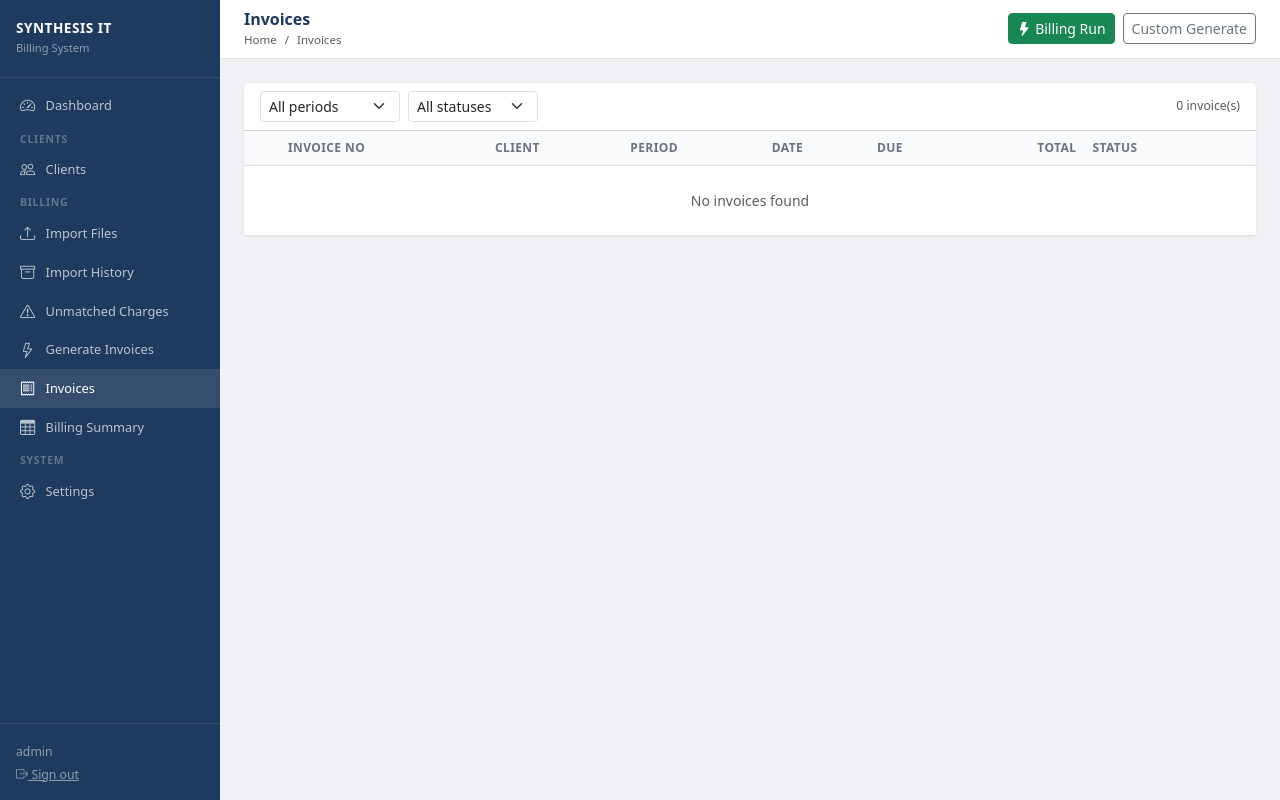
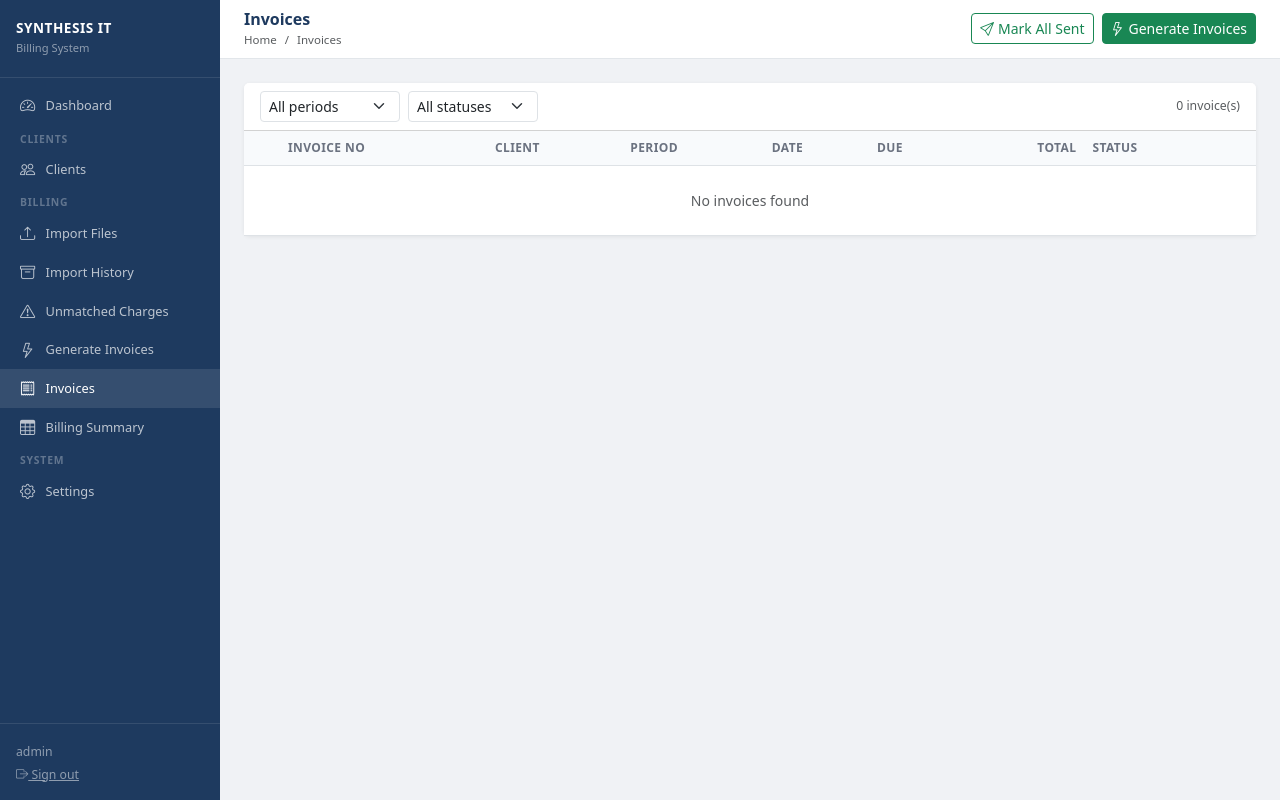
Before and after one commit to andrewdunn358-dev/cdrs, a Flask app: page /invoices in a window 1280 px wide. Run offline with Flask 3, Linux system fonts and the light colour scheme; a user stored in the database is signed in.

Commit message:
Latest updates

```diff
--- a/app.py
+++ b/app.py
@@ -713,6 +713,21 @@ def invoice_detail(id):
     inv = db.get_or_404(Invoice, id)
     return render_template('invoices/detail.html', invoice=inv, settings=get_settings())
 
+@app.route('/invoices/mark-all-sent', methods=['POST'])
+@login_required
+def invoices_mark_all_sent():
+    period = request.form.get('period', '')
+    q = Invoice.query.filter_by(status='draft')
+    if period:
+        q = q.filter_by(billing_period=period)
+    updated = 0
+    for inv in q.all():
+        inv.status = 'sent'
+        updated += 1
+    db.session.commit()
+    flash(f'Marked {updated} invoice(s) as sent.', 'success')
+    return redirect(url_for('invoices', period=period))
+
 @app.route('/invoices/<int:id>/mark-sent', methods=['POST'])
 @login_required
 def invoice_mark_sent(id):
--- a/templates/invoices/list.html
+++ b/templates/invoices/list.html
@@ -2,11 +2,12 @@
 {% block title %}Invoices{% endblock %}
 {% block page_title %}Invoices{% endblock %}
 {% block topbar_actions %}
-  <form method="POST" action="{{ url_for("billing_run") }}" class="d-inline"
-        onsubmit="return confirm('Run billing for the most recent period? This will generate invoices for all 48 clients.')">
-    <button class="btn btn-sm btn-success"><i class="bi bi-lightning-fill me-1"></i>Billing Run</button>
+  <form method="POST" action="{{ url_for("invoices_mark_all_sent") }}" class="d-inline"
+        onsubmit="return confirm('Mark all draft invoices as sent?')">
+    {% if selected_period %}<input type="hidden" name="period" value="{{ selected_period }}">{% endif %}
+    <button class="btn btn-sm btn-outline-success"><i class="bi bi-send me-1"></i>Mark All Sent</button>
   </form>
-  <a href="{{ url_for("invoice_generate") }}" class="btn btn-sm btn-outline-secondary">Custom Generate</a>
+  <a href="{{ url_for("invoice_generate") }}" class="btn btn-sm btn-success"><i class="bi bi-lightning me-1"></i>Generate Invoices</a>
 {% endblock %}
 {% block content %}
 <div class="card">
```
